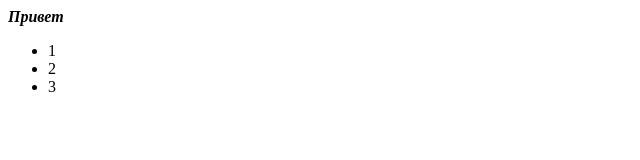
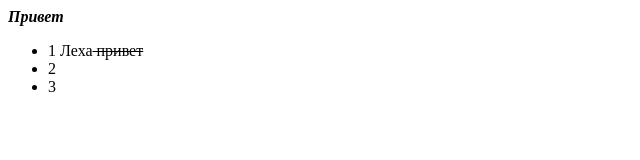
Before and after one commit to roshevec/site, a plain HTML site: page content/contacts.html in a window 1280 px wide. Shown: the full height of the page, 0-640 px from the left. Drawn offline with Linux system fonts and the light colour scheme.

Commit message:
Update contacts.html
изменения

```diff
--- a/content/contacts.html
+++ b/content/contacts.html
@@ -6,7 +6,7 @@
 		<p><b><var>Привет &nbsp;</var></b></p>
 
 		<ul>
-			<li>1</li>
+			<li>1 Леха<strike> привет</strike></li>
 			<li>2</li>
 			<li>3</li>
 		</ul>
```
